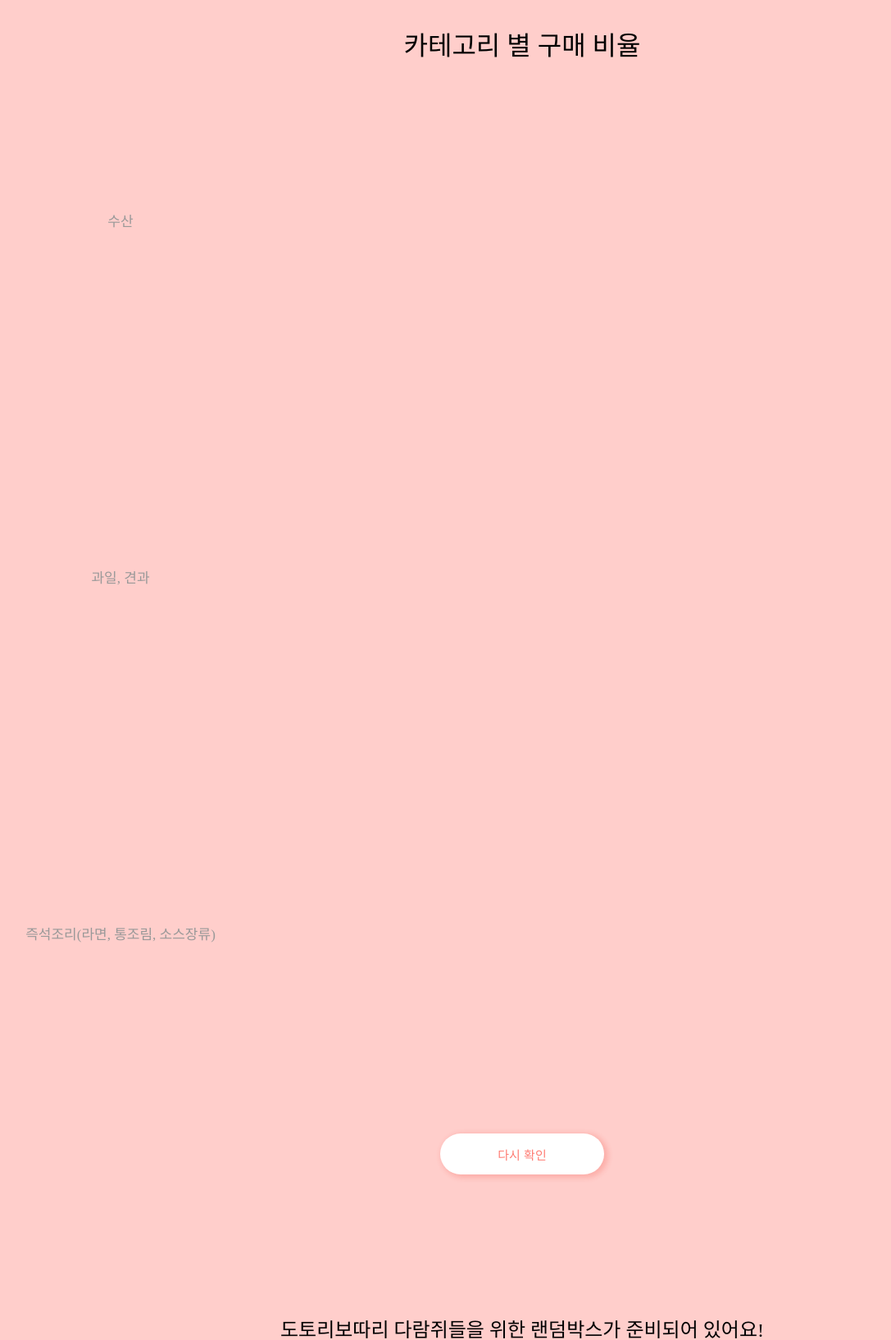
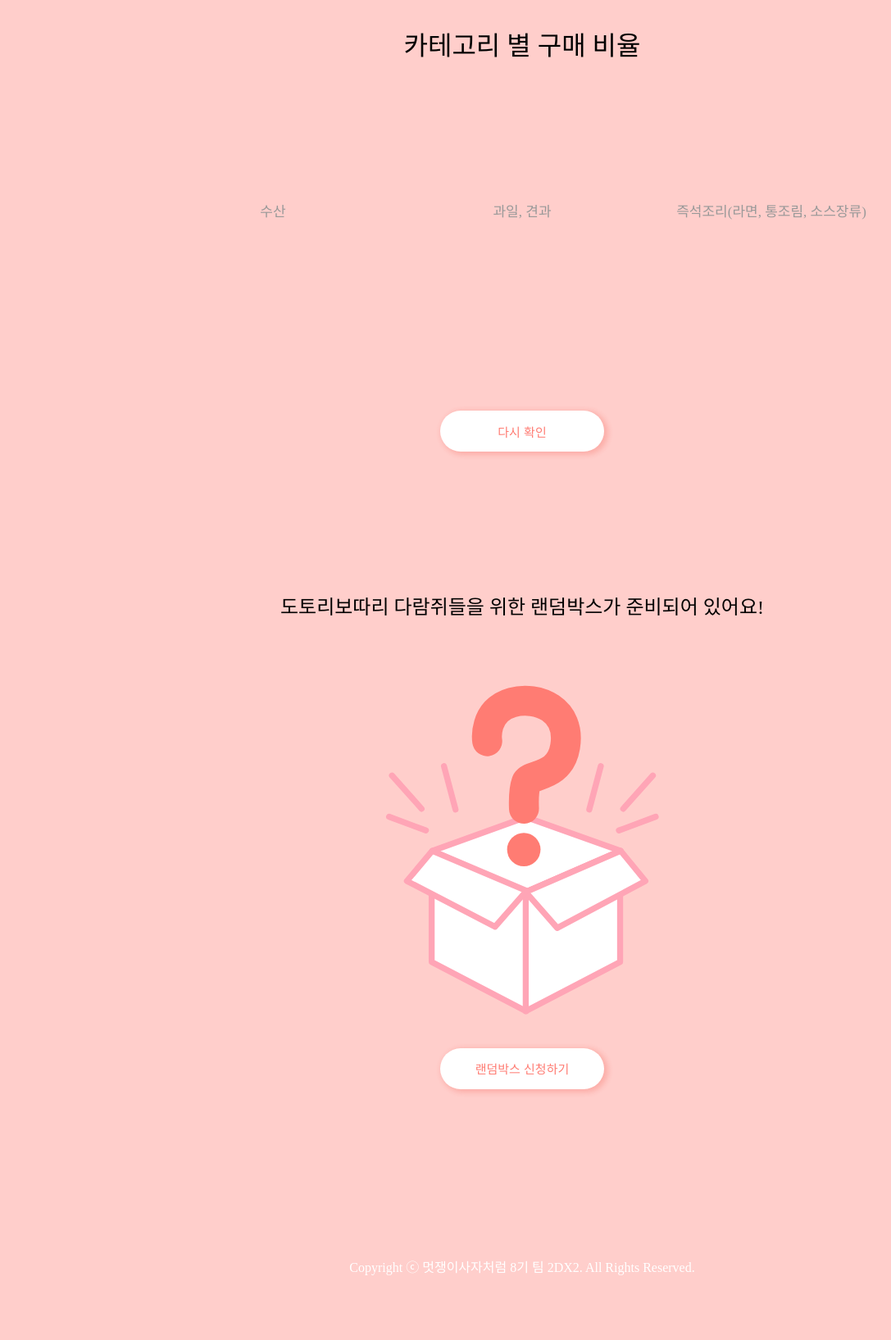
Before and after one commit to Kim-jisoo11/FinalCheckOn, a Django app: page /mypage/ in a window 1280 px wide. Shown: the part 836-2471 px from the top of the page at 82% size, without its empty margins (3-1090 px from the left). After the commit the page ends 2392 px from the top, so only its background shows below. Run offline with Django 3.2, Linux system fonts and the light colour scheme; a user stored in the database is signed in; data comes from the database, SQL or seed files in the repository; both versions use the stored data as it was after the commit; some libraries are stand-ins or nearby versions; some web fonts are replaced.

Commit message:
그래프 가운데 정렬 mypage.html과 mypage.css 수정

```diff
--- a/checkonproject/shop/static/css/mypage.css
+++ b/checkonproject/shop/static/css/mypage.css
@@ -120,9 +120,15 @@ p{
 }
 
 
+.graph {
+    text-align: center;
+}
+
 #circleBar {
-    margin-top: 180px;
+    margin-top: 10px;
+    /* margin-left: 5rem; */
     text-align: center;
+    display: inline-block;
 }
 
 
--- a/checkonproject/shop/templates/mypage.html
+++ b/checkonproject/shop/templates/mypage.html
@@ -40,18 +40,19 @@
 
 
 <p class="title">카테고리 별 구매 비율</p>
-{% for key, value in print_category.items %}
-<section id="circleBar">
-    <div class="container">
+
+<section class="graph">
+    {% for key, value in print_category.items %}
+    <section id="circleBar">
             <div class="round" data-value="{{ value }}" data-size="200" data-thickness="12">
                 <strong></strong>
                 <span>
                     {{ key }}
                 </span>
             </div>
-    </div>
+    </section>
+    {% endfor %}
 </section>
-{% endfor %}
 
 <button class="button_base mybtn" onClick="Circlle('.round');">다시 확인</button>
 
```
Also changed, not shown: checkonproject/db.sqlite3.
